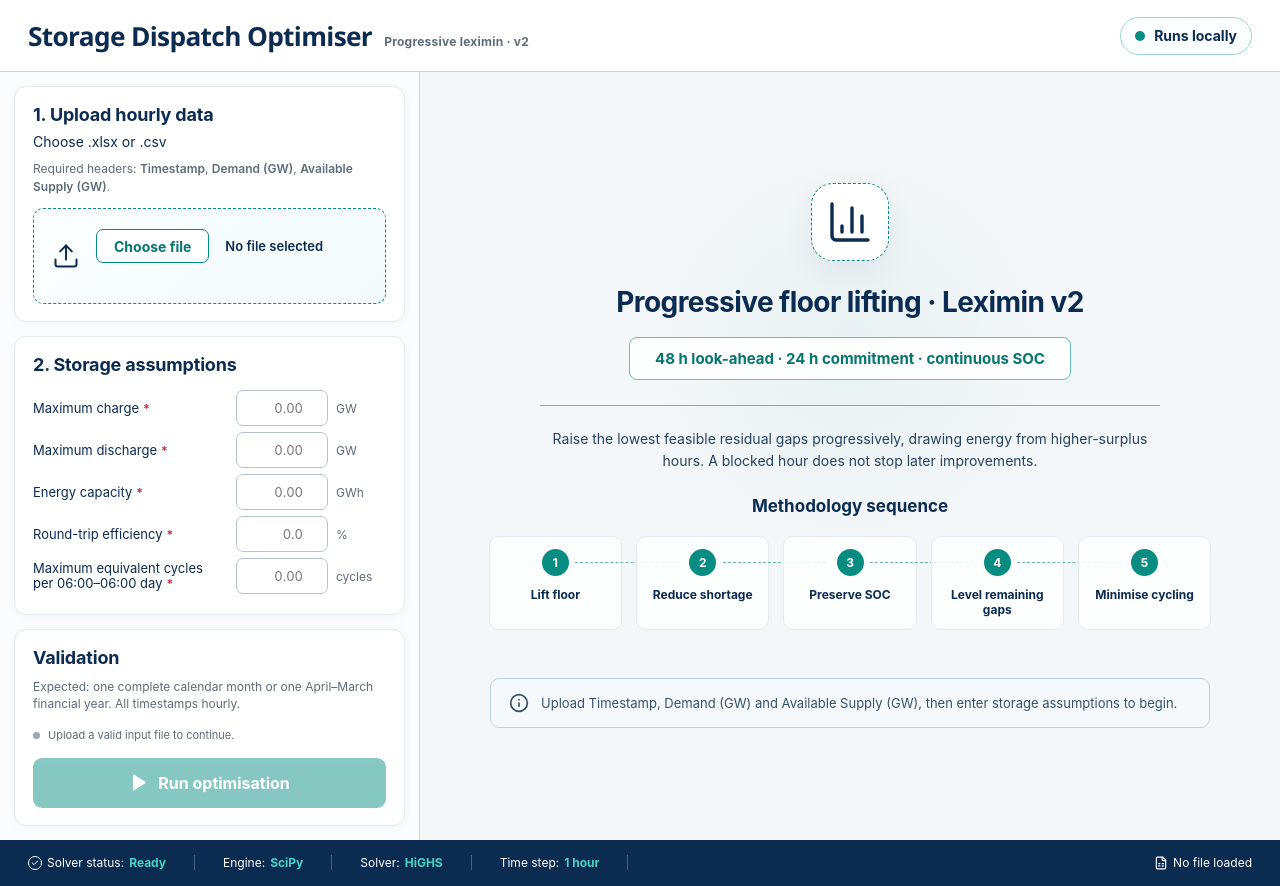
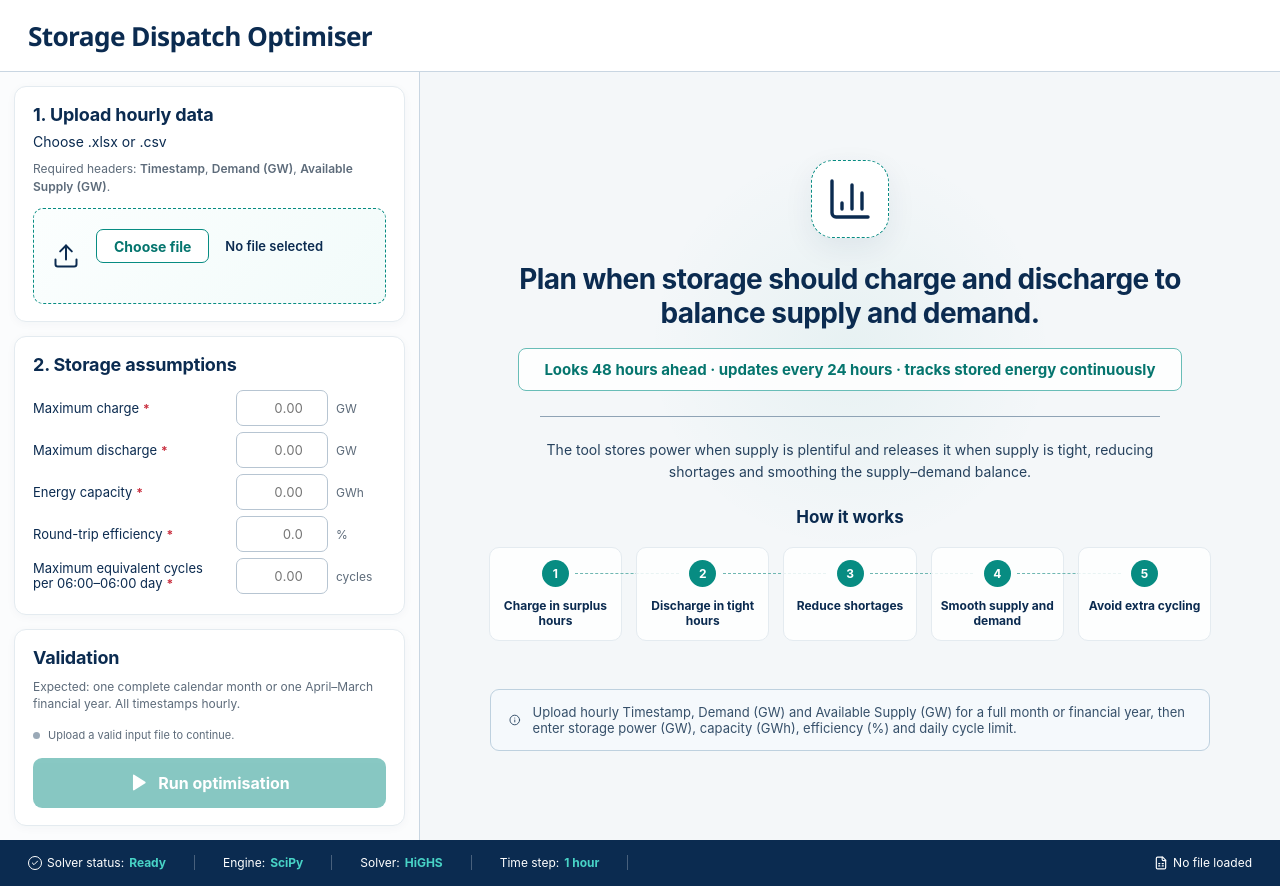
Before and after one commit to prashantbhamu/storage-adequacy-planner, a React (Vite) app in the folder frontend/: page / in a window 1280 px wide. Built offline with nearby package versions, Linux system fonts and the light colour scheme.

Commit message:
Clarify the public-facing optimiser language

```diff
--- a/frontend/index.html
+++ b/frontend/index.html
@@ -4,7 +4,7 @@
     <meta charset="UTF-8" />
     <meta name="viewport" content="width=device-width, initial-scale=1.0" />
     <meta name="theme-color" content="#ffffff" />
-    <title>Storage Dispatch Optimiser v2</title>
+    <title>Storage Dispatch Optimiser</title>
   </head>
   <body>
     <div id="root"></div>
--- a/frontend/src/App.tsx
+++ b/frontend/src/App.tsx
@@ -30,11 +30,11 @@ const EMPTY_STORAGE: StorageInputs = {
 };
 
 const METHOD_STEPS = [
-  "Lift floor",
-  "Reduce shortage",
-  "Preserve SOC",
-  "Level remaining gaps",
-  "Minimise cycling",
+  "Charge in surplus hours",
+  "Discharge in tight hours",
+  "Reduce shortages",
+  "Smooth supply and demand",
+  "Avoid extra cycling",
 ];
 
 const STORAGE_FIELDS: Array<[
@@ -117,13 +117,13 @@ function EmptyWorkspace() {
   return (
     <section className="empty-workspace">
       <div className="empty-symbol"><BarChart3 size={48} strokeWidth={1.7} /></div>
-      <h2>Progressive floor lifting · Leximin v2</h2>
-      <div className="method-lock">48 h look-ahead · 24 h commitment · continuous SOC</div>
+      <h2>Plan when storage should charge and discharge to balance supply and demand.</h2>
+      <div className="method-lock">Looks 48 hours ahead · updates every 24 hours · tracks stored energy continuously</div>
       <p>
-        Raise the lowest feasible residual gaps progressively, drawing energy from
-        higher-surplus hours. A blocked hour does not stop later improvements.
+        The tool stores power when supply is plentiful and releases it when supply is tight,
+        reducing shortages and smoothing the supply–demand balance.
       </p>
-      <h3>Methodology sequence</h3>
+      <h3>How it works</h3>
       <ol className="method-sequence">
         {METHOD_STEPS.map((step, index) => (
           <li key={step}>
@@ -134,7 +134,7 @@ function EmptyWorkspace() {
       </ol>
       <div className="empty-note">
         <Info size={20} />
-        <span>Upload Timestamp, Demand (GW) and Available Supply (GW), then enter storage assumptions to begin.</span>
+        <span>Upload hourly Timestamp, Demand (GW) and Available Supply (GW) for a full month or financial year, then enter storage power (GW), capacity (GWh), efficiency (%) and daily cycle limit.</span>
       </div>
     </section>
   );
@@ -298,7 +298,7 @@ function ResultsWorkspace({ result }: { result: RunResult }) {
         </section>
       </div>
 
-      <div className="method-footer">Leximin v2 · 48 h look-ahead · 24 h commitment · continuous SOC</div>
+      <div className="method-footer">Looks 48 hours ahead · updates every 24 hours · tracks stored energy continuously</div>
     </section>
   );
 }
@@ -398,9 +398,7 @@ export default function App() {
       <header className="topbar">
         <div className="topbar-brand">
           <h1>Storage Dispatch Optimiser</h1>
-          <span>Progressive leximin · v2</span>
         </div>
-        <div className="local-status"><span /> Runs locally</div>
       </header>
 
       <div className="main-layout">
--- a/frontend/src/styles.css
+++ b/frontend/src/styles.css
@@ -86,34 +86,6 @@ select:focus-visible,
   font-size: clamp(23px, 2.05vw, 33px);
   font-weight: 720;
   letter-spacing: -0.025em;
-}
-
-.topbar-brand > span {
-  color: var(--slate);
-  font-size: 12px;
-  font-weight: 650;
-  letter-spacing: 0.02em;
-}
-
-.local-status {
-  display: inline-flex;
-  align-items: center;
-  gap: 9px;
-  min-height: 38px;
-  padding: 0 14px;
-  border: 1px solid #9ed7d1;
-  border-radius: 999px;
-  color: var(--navy);
-  background: #fbfefe;
-  font-size: 14px;
-  font-weight: 650;
-}
-
-.local-status span {
-  width: 10px;
-  height: 10px;
-  border-radius: 50%;
-  background: var(--teal);
 }
 
 .main-layout {
@@ -981,19 +953,8 @@ td b {
   }
 
   .topbar h1 {
-    max-width: 72%;
     font-size: 20px;
     line-height: 1.05;
-  }
-
-  .topbar-brand > span {
-    display: none;
-  }
-
-  .local-status {
-    min-height: 32px;
-    padding: 0 10px;
-    font-size: 11px;
   }
 
   .main-layout {
```
Also changed, not shown: 1 other file (tests, documents, lock files or other folders).
